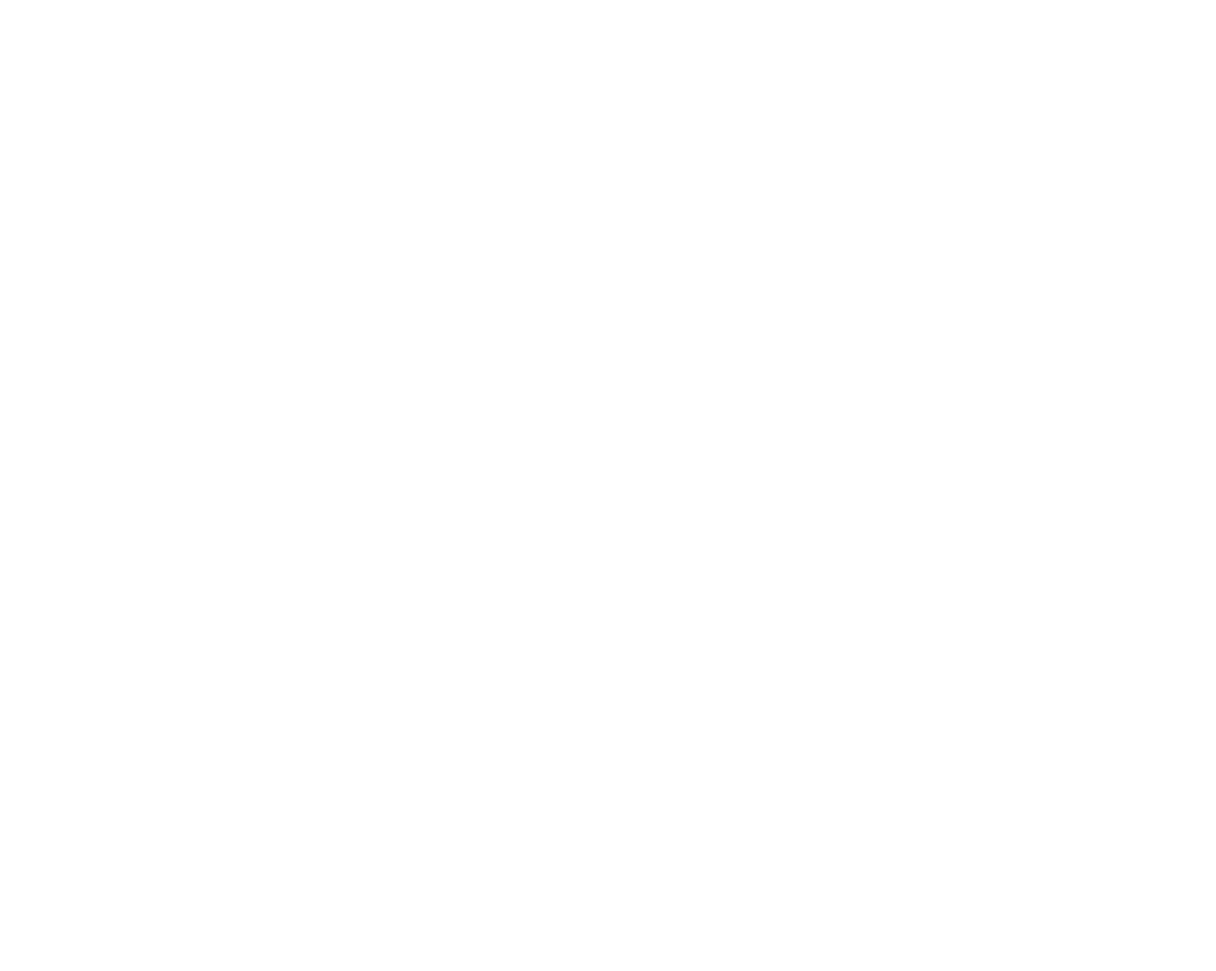
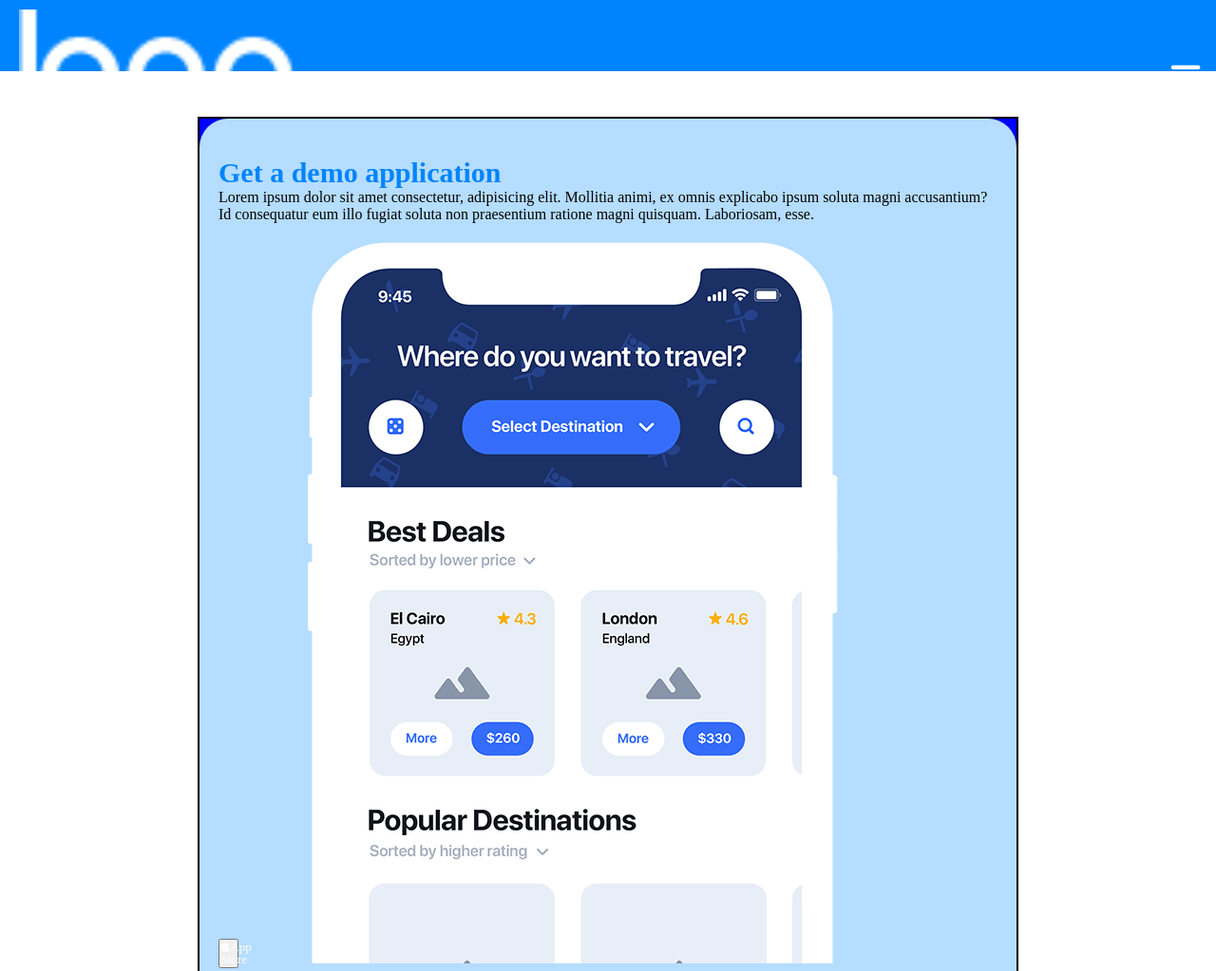
Before and after one commit to Andrea030105/html-css-responsive-layout, a plain HTML site: page index.html in a window 1280 px wide. Shown: the top 1023 px of the page at 95% size. Before the commit the page ends 800 px from the top, so only its background shows below. Drawn offline with Linux system fonts and the light colour scheme.

Commit message:
done-header

```diff
--- a/css/style.css
+++ b/css/style.css
@@ -11,4 +11,85 @@
 
 .row {
     display: flex;
+    flex-direction: column;
+    align-items: center;
 }
+
+.col-30 {
+    width: 100%;
+    background-color: blue;
+    border: 2px solid black
+}
+
+.col-50 {
+    width: 100%;
+}
+
+.col-70 {
+    width: 100%;
+    height: 100px;
+    background-color: purple;
+    border: 2px solid black
+}
+
+.col-100 {
+    width: 100%;
+    height: 100px;
+    background-color: yellow;
+    border: 2px solid black
+}
+
+section {
+    margin: 3rem;
+}
+
+.flex-row {
+    flex-direction: row;
+}
+
+.flex-end {
+    justify-content: flex-end;
+}
+
+i {
+    color: white;
+}
+
+.card {
+    background-color: #B5DDFF;
+    border-radius: 30px;
+    padding: 40px 20px;
+}
+
+/* HEADER */
+
+header {
+    background-color: #0084FD;
+    height: 75px;
+}
+
+header .col-50 {
+    display: flex;
+    align-items: center;
+    padding: 0 10px;
+}
+
+.logo-header img {
+    padding: 10px;
+    width: 50%;
+}
+
+.hamburger button {
+    border: none;
+    background-color: transparent;
+    font-size: 35px;
+}
+
+/* SECTION 1 */
+
+.sec1 h2 {
+    color: #0084FD;
+    font-size: 30px;
+}
+
+.sec1 p {}
--- a/index.html
+++ b/index.html
@@ -6,28 +6,48 @@
     <meta name="viewport" content="width=device-width, initial-scale=1.0">
     <title>Responsive Layout</title>
     <link rel="stylesheet" href="./css/style.css">
+    <link rel="stylesheet" href="https://cdnjs.cloudflare.com/ajax/libs/font-awesome/7.0.1/css/all.min.css"
+        integrity="sha512-2SwdPD6INVrV/lHTZbO2nodKhrnDdJK9/kg2XD1r9uGqPo1cUbujc+IYdlYdEErWNu69gVcYgdxlmVmzTWnetw=="
+        crossorigin="anonymous" referrerpolicy="no-referrer" />
 </head>
 
 <body>
-    <div class="container-75">
-        <header>
-            <div class="container-header">
-                <div class="row">
-                    <div class="col-50">
-
-                    </div>
-                    <div class="col-50">
-
+    <header>
+        <div class="container-header">
+            <div class="row flex-row">
+                <div class="col-50 logo-header">
+                    <img src="./img/logo.png" alt="logo">
+                </div>
+                <div class="col-50 flex-end">
+                    <div class="hamburger">
+                        <button>
+                            <i class="fa-solid fa-bars"></i>
+                        </button>
                     </div>
                 </div>
             </div>
-        </header>
+        </div>
+    </header>
+    <div class="container-75">
         <main>
             <section class="sec1">
                 <div class="container-sec1">
                     <div class="row">
                         <div class="col-30">
-
+                            <div class="card">
+                                <h2>
+                                    Get a demo application
+                                </h2>
+                                <p>
+                                    Lorem ipsum dolor sit amet consectetur, adipisicing elit. Mollitia animi, ex omnis
+                                    explicabo ipsum soluta magni accusantium? Id consequatur eum illo fugiat soluta non
+                                    praesentium ratione magni quisquam. Laboriosam, esse.
+                                </p>
+                                <button>
+                                    <i class="fa-brands fa-apple">App Store</i>
+                                </button>
+                                <img src="./img/phone.png" alt="phone">
+                            </div>
                         </div>
                         <div class="col-30">
 
```
